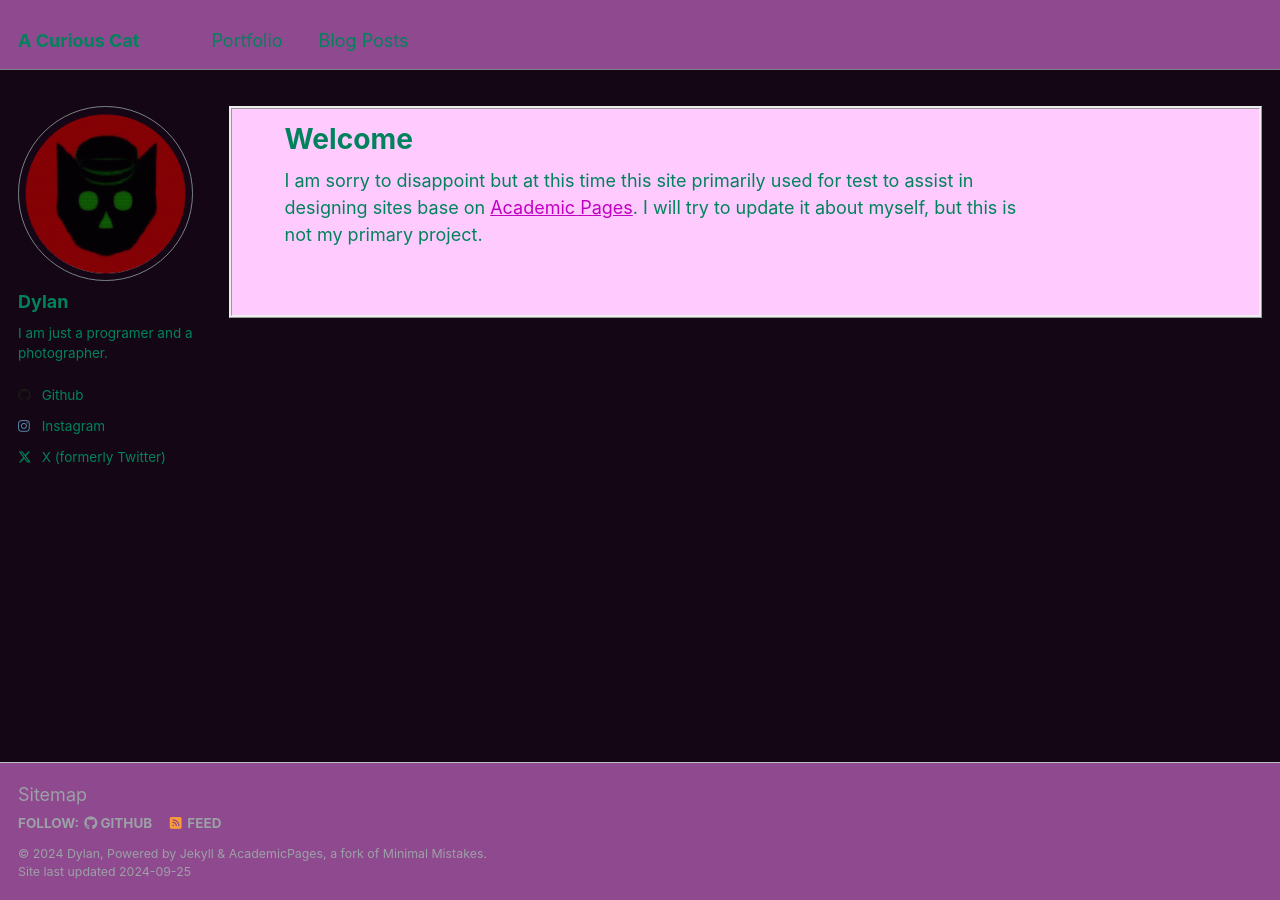
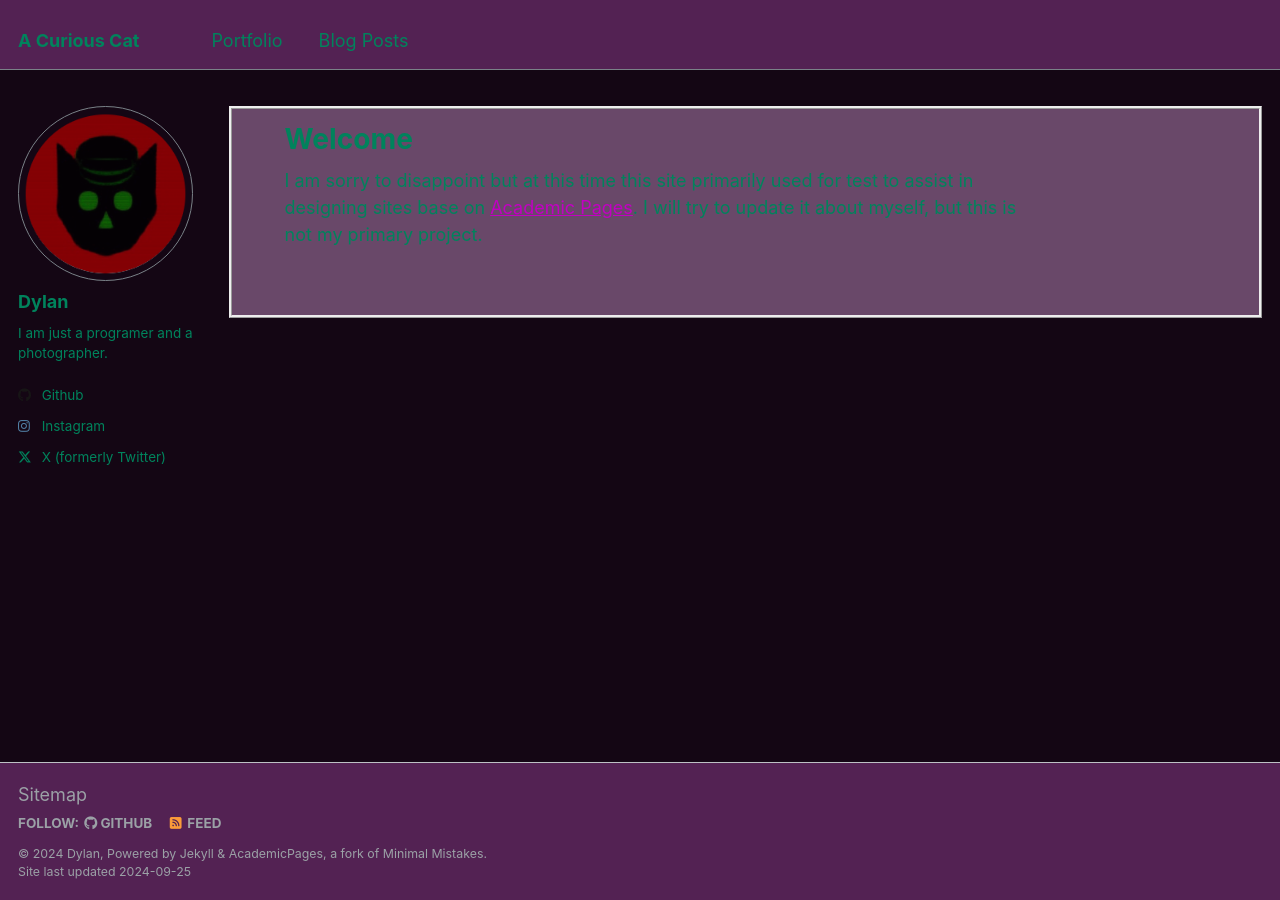
Before and after one commit to mdylantk/mdylantk.github.io, a Jekyll site: the page built from _pages/index.md, in a window 1280 px wide. Built offline with Jekyll 4.4.1, drawn with Linux system fonts in a browser that asks for light colours.

Commit message:
update
mistyped and fix it plus some color changes

```diff
--- a/_portfolio/portfolio-2.html
+++ b/_portfolio/portfolio-2.html
@@ -13,7 +13,7 @@ This is an item in your portfolio. It can be have images or nice text. If you na
 <img src='/images/Image-005.jpg'>
 
 Below is a more stylize test
-<p align="center" style="position: relative;">
-    <img src="/images/Image-001.jpg" height="150">
+<div style="position:relative;">
+    <img src="/images/Image-001.jpg" height="150" >
     <img src="/images/profile.png" style="top: 64px;left: 64px;">
-</p>
+</div>
--- a/_sass/_variables.scss
+++ b/_sass/_variables.scss
@@ -62,8 +62,8 @@ $light-gray                 : mix(#fff, $gray, 50%);
 $lighter-gray               : mix(#fff, $gray, 90%);
 
 
-$title-background-color     : #8f498f;
-$content-background-color   : #ffcbff;
+$title-background-color     : #532253;
+$content-background-color   : #694869;
 $body-color                 : #ffffff;
 $background-color           : #140614;
 $code-background-color      : #fafafa;
```
Also changed, not shown: _portfolio/portfolio-1.md (+1 -1 lines).
